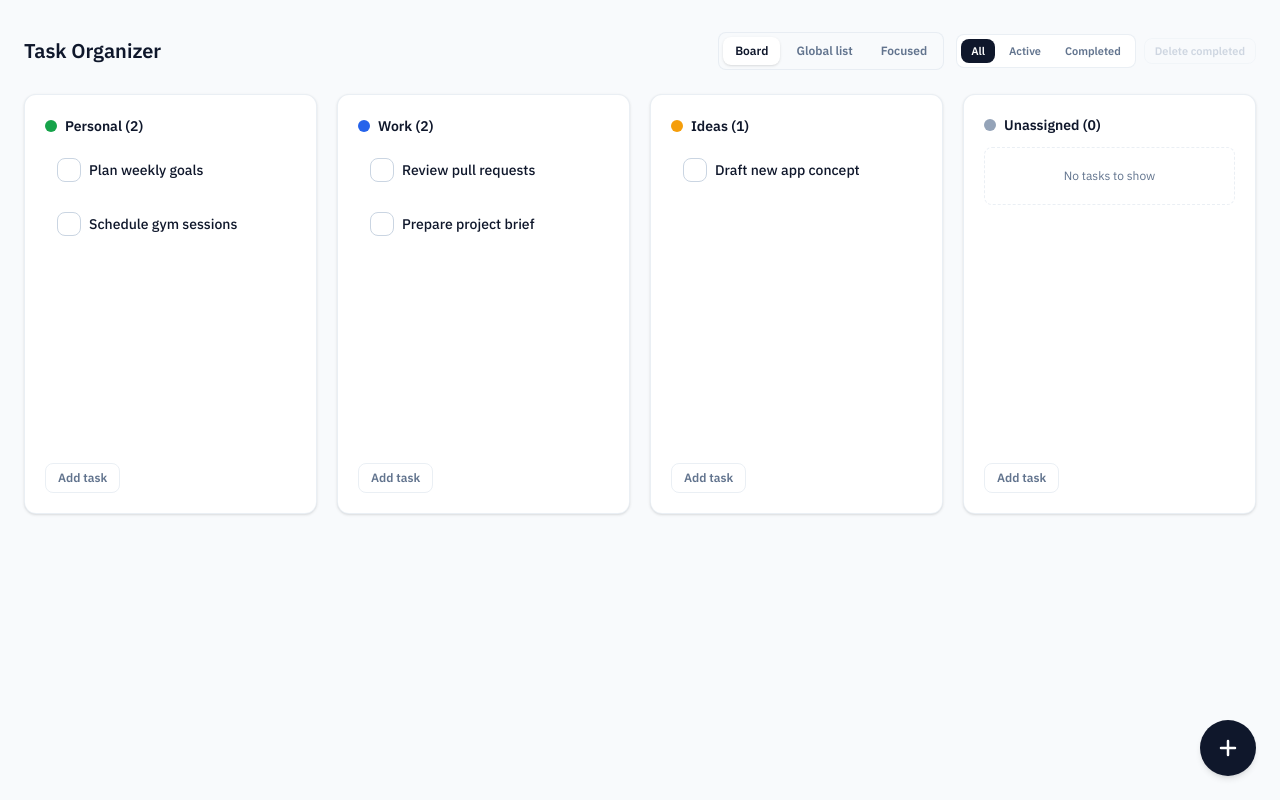
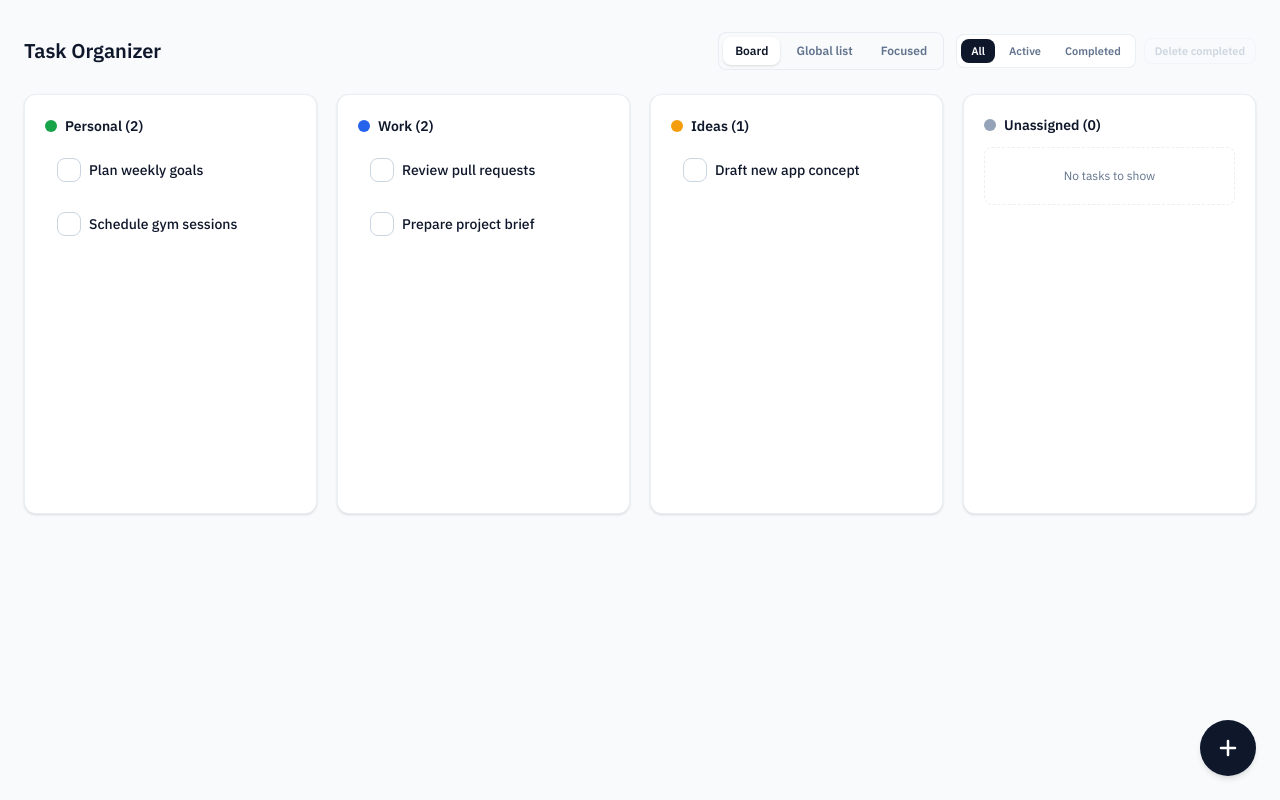
Before and after one commit to charlesferreira/task-management, a React (Vite) app: page / in a window 1280 px wide. Built offline with nearby package versions, Linux system fonts and the light colour scheme.

Commit message:
feat: enhance task input focus behavior in ListView and ProjectColumn; improve user experience during task creation

```diff
--- a/src/components/ProjectColumn.tsx
+++ b/src/components/ProjectColumn.tsx
@@ -122,7 +122,9 @@ const ProjectColumn = ({
     if (!trimmed) return;
     onAddTask(trimmed, isUnassigned ? null : project.id);
     setTitle("");
-    setIsAdding(false);
+    requestAnimationFrame(() => {
+      inputRef.current?.focus();
+    });
   };
 
   const handleSaveProject = () => {
@@ -140,7 +142,7 @@ const ProjectColumn = ({
       ref={setCombinedRef}
       {...headerDragProps?.attributes}
       {...headerDragProps?.listeners}
-      className={`group flex h-[420px] flex-col gap-3 rounded-xl border border-slate-200/70 bg-white p-5 shadow-sm transition dark:border-slate-800/70 dark:bg-slate-900 ${
+      className={`group relative flex h-[420px] flex-col gap-3 rounded-xl border border-slate-200/70 bg-white p-5 shadow-sm transition dark:border-slate-800/70 dark:bg-slate-900 ${
         isOver
           ? "border-sky-400 ring-2 ring-sky-400 ring-offset-2 ring-offset-slate-50 bg-sky-50/60 shadow-[0_0_0_1px_rgba(56,189,248,0.35)] dark:border-sky-300 dark:ring-sky-300 dark:ring-offset-slate-950 dark:bg-sky-900/30 dark:shadow-[0_0_0_1px_rgba(125,211,252,0.35)]"
           : ""
@@ -249,7 +251,7 @@ const ProjectColumn = ({
             items={tasks.map((task) => task.id)}
             strategy={verticalListSortingStrategy}
           >
-            <div className="flex h-full flex-col gap-2.5 overflow-y-auto pr-1">
+            <div className="flex h-full flex-col gap-2.5 overflow-y-auto pr-1 pb-20">
               {tasks.map((task) => (
                 <SortableTaskCard
                   key={task.id}
@@ -264,7 +266,7 @@ const ProjectColumn = ({
           </SortableContext>
         )}
       </div>
-      <div className="mt-auto">
+      <div className="pointer-events-none absolute inset-x-5 bottom-5 translate-y-2 opacity-0 transition duration-200 group-hover:pointer-events-auto group-hover:translate-y-0 group-hover:opacity-100 group-focus-within:pointer-events-auto group-focus-within:translate-y-0 group-focus-within:opacity-100">
         {isAdding ? (
           <div className="flex flex-col gap-2">
             <input
--- a/src/pages/ListView.tsx
+++ b/src/pages/ListView.tsx
@@ -31,6 +31,7 @@ const ListView = ({
   const [showCreate, setShowCreate] = useState(false);
   const panelRef = useRef<HTMLDivElement | null>(null);
   const fabRef = useRef<HTMLButtonElement | null>(null);
+  const inputRef = useRef<HTMLInputElement | null>(null);
 
   const orderedProjects = useMemo(() => {
     return [...projects].sort((a, b) => a.order - b.order);
@@ -43,7 +44,9 @@ const ListView = ({
       selectedProject === UNASSIGNED_PROJECT_ID ? null : selectedProject;
     onAddTask(trimmed, projectId);
     setTitle("");
-    setShowCreate(false);
+    requestAnimationFrame(() => {
+      inputRef.current?.focus();
+    });
   };
 
   useEffect(() => {
@@ -76,6 +79,7 @@ const ListView = ({
         >
           <div className="flex flex-col gap-3">
             <input
+              ref={inputRef}
               value={title}
               onChange={(event) => setTitle(event.target.value)}
               onKeyDown={(event) => {
@@ -90,6 +94,12 @@ const ListView = ({
               <select
                 value={selectedProject}
                 onChange={(event) => setSelectedProject(event.target.value)}
+                onKeyDown={(event) => {
+                  if (event.key === "Enter") {
+                    event.preventDefault();
+                    handleSubmit();
+                  }
+                }}
                 className="w-full min-w-max rounded-lg border border-slate-200/70 bg-white px-3 py-2 text-sm text-slate-700 outline-none focus:border-slate-400 dark:border-slate-700 dark:bg-slate-900 dark:text-slate-200 dark:focus:border-slate-500"
               >
                 <option value={UNASSIGNED_PROJECT_ID}>
```
